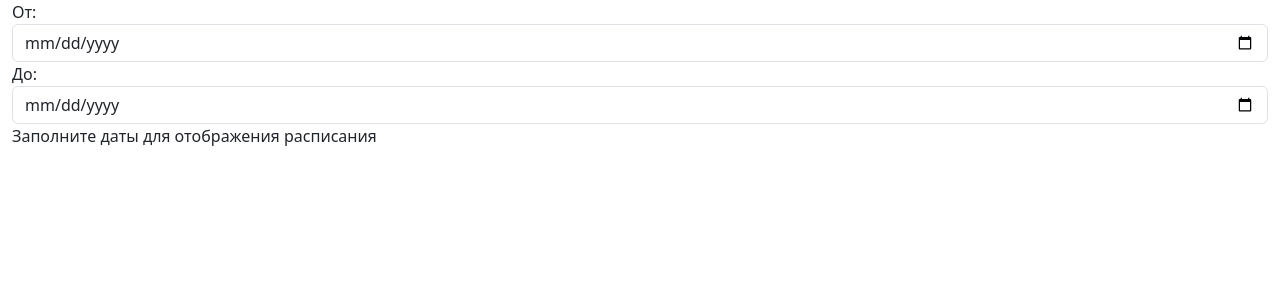
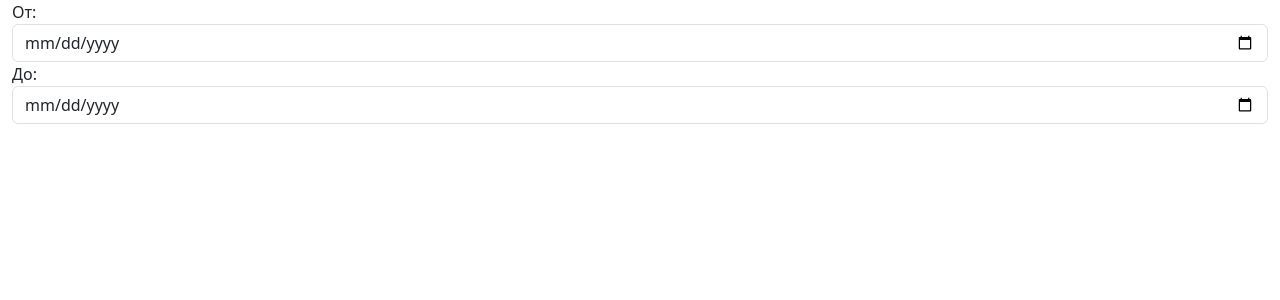
Before and after one commit to SystemCRM24/slovo_schedule, a React (Vite) app in the folder frontend/: page / in a window 1280 px wide. Shown: the top 300 px of the page. Built offline with nearby package versions, Linux system fonts and the light colour scheme.

Commit message:
WIP commit

```diff
--- a/frontend/src/App.jsx
+++ b/frontend/src/App.jsx
@@ -12,10 +12,12 @@ function App() {
         console.log(dates);
     }
     return (
-        <Container fluid>
-            <DateRangePicker onChange={onDatesChange} dates={dates}/>
+        <>
+            <Container fluid>
+                <DateRangePicker onChange={onDatesChange} dates={dates}/>
+            </Container>
             <Schedule {...dates} />
-        </Container>
+        </>
     )
 }
 
--- a/frontend/src/api/index.js
+++ b/frontend/src/api/index.js
@@ -37,7 +37,7 @@ class APIClient {
 
     /**
      * This method is mocked fpr a while
-     * @returns {Promise<[{specCodes: string[], name: string}>}
+     * @returns {Promise<{string: string[]}>}
      */
     async getSpecialists() {
         // mock for a while
--- a/frontend/src/components/Schedule/index.jsx
+++ b/frontend/src/components/Schedule/index.jsx
@@ -1,5 +1,5 @@
 import React, {Suspense, useEffect, useState} from 'react';
-import {Table} from "react-bootstrap";
+import {Spinner, Table} from "react-bootstrap";
 import apiClient from "../../api/";
 
 const Schedule = ({fromDate, toDate}) => {
@@ -13,14 +13,26 @@ const Schedule = ({fromDate, toDate}) => {
 
     useEffect(() => {
         (async () => {
-            console.log('effect call');
-            setSchedule(await apiClient.getSchedule(fromDate, toDate));
+            if (fromDate && toDate) {
+                setSchedule(await apiClient.getSchedule(fromDate, toDate));
+            }
         })();
     }, [fromDate, toDate]);
+
+    const header = schedule && Object.keys(schedule).map(elem => {
+        const specialistCodes = specialists[elem];
+        let additionalText = specialistCodes.length > 0 ? `- ${specialistCodes.join(', ')}` : '';
+        return (
+            <th scope="col" style={{width: 400}}>{elem + additionalText}</th>
+        );
+    });
+
     return (
-        <Suspense fallback={<div>Loading</div>}>
-            {(fromDate && toDate) ? JSON.stringify(schedule) : "Заполните даты для отображения расписания"}
-            <Table bordered responsive>
+        <Suspense fallback={<Spinner animation={"grow"} />}>
+            <Table bordered responsive className={'mt-3'} style={{width: "200%"}}>
+                <thead>
+                {header}
+                </thead>
             </Table>
         </Suspense>
     );
```
